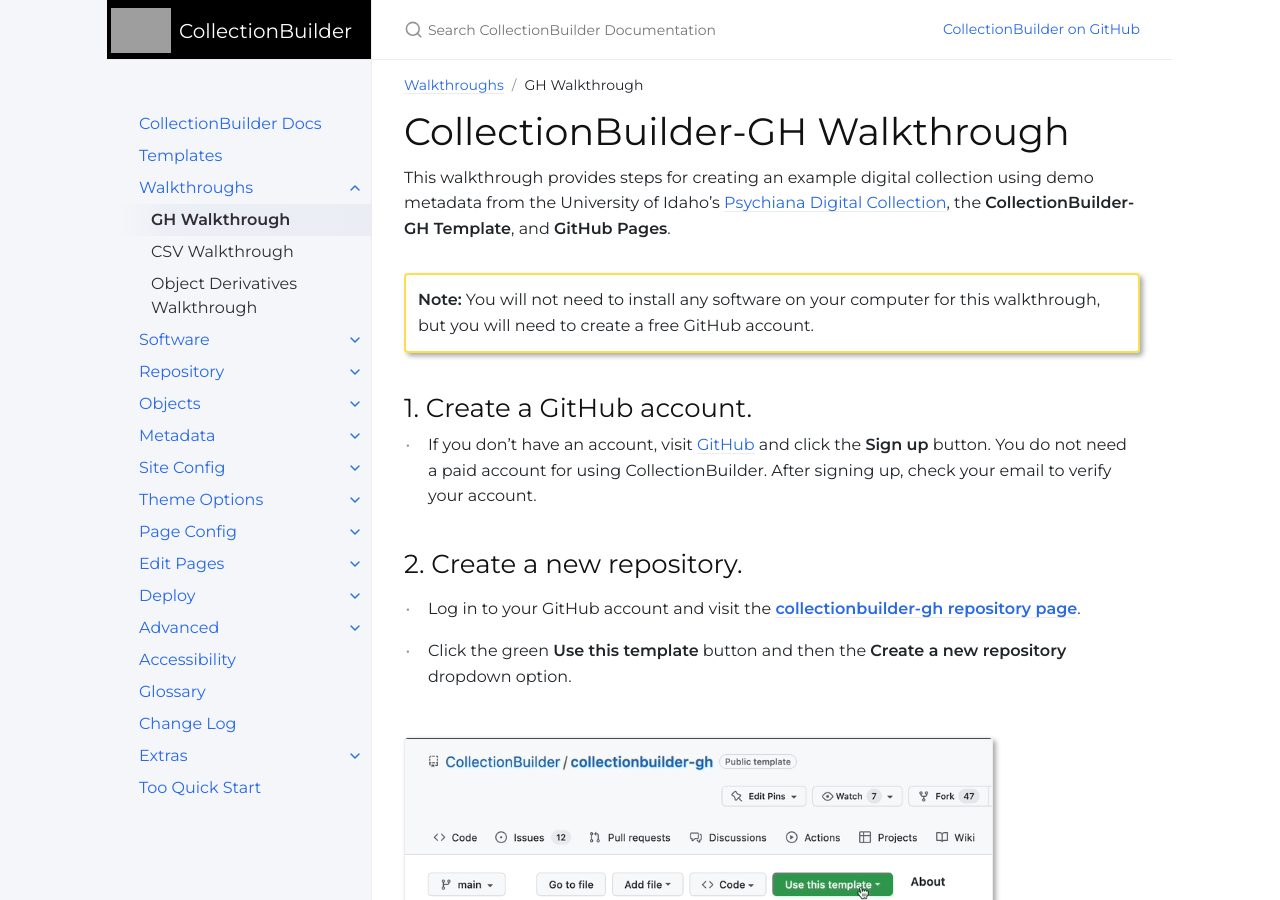
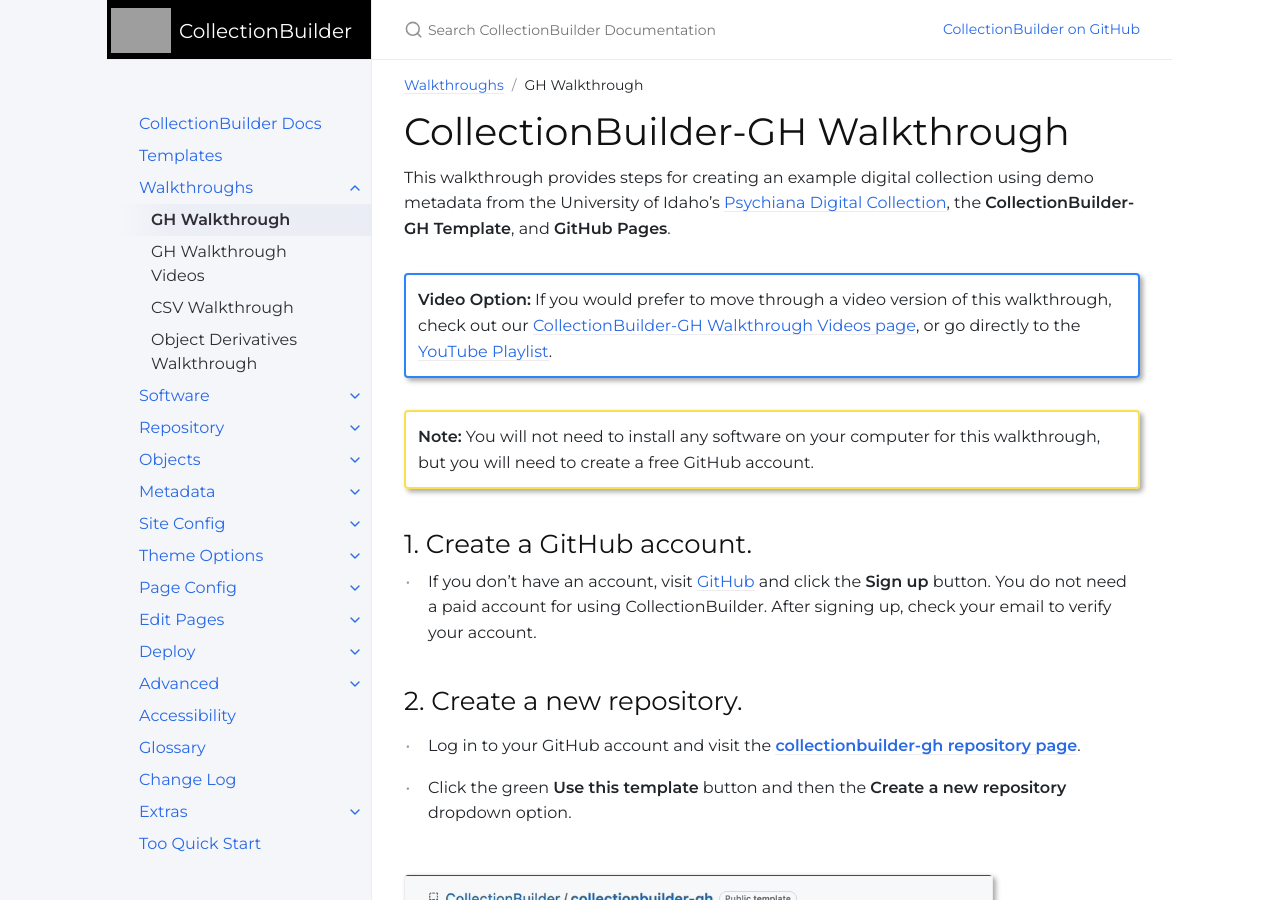
Before and after one commit to CollectionBuilder/cb-docs, a Jekyll site: the page built from docs/walkthroughs/gh-walkthrough.md, in a window 1280 px wide and 900 px high. Built offline with Jekyll 4.4.1, drawn with Linux system fonts in a browser that asks for light colours; comment, search, counter and statistics services are not loaded.

Commit message:
update walkthrus to include video tutorials

```diff
--- a/docs/walkthroughs/gh-walkthrough.md
+++ b/docs/walkthroughs/gh-walkthrough.md
@@ -8,6 +8,9 @@ lazyload: true
 # CollectionBuilder-GH Walkthrough
 
 This walkthrough provides steps for creating an example digital collection using demo metadata from the University of Idaho's [Psychiana Digital Collection](https://www.lib.uidaho.edu/digital/psychiana/){:target="_blank" rel="noopener"}, the **CollectionBuilder-GH Template**, and **GitHub Pages**.
+
+{:.alert .alert-blue}
+**Video Option:** If you would prefer to move through a video version of this walkthrough, check out our [CollectionBuilder-GH Walkthrough Videos page](../gh-walkthrough-videos/), or go directly to the [YouTube Playlist](https://www.youtube.com/playlist?list=PLt9zT3xACQo7q72AfphJzH41OiPcZrF4H){:target="_blank" rel="noopener"}.
 
 {:.alert .alert-yellow}
 **Note:** You will not need to install any software on your computer for this walkthrough, but you will need to create a free GitHub account.
```
Also changed, not shown: docs/walkthroughs/csv-walkthrough.md (+1 -1 lines), docs/walkthroughs/derivatives-walkthrough.md (+1 -1 lines), docs/walkthroughs/gh-walkthrough-videos.md (added, +12 -0 lines).
